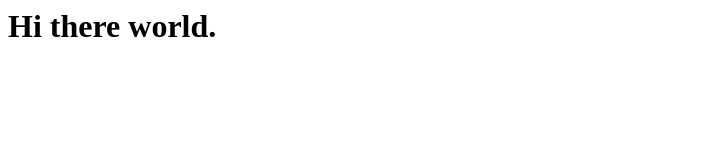
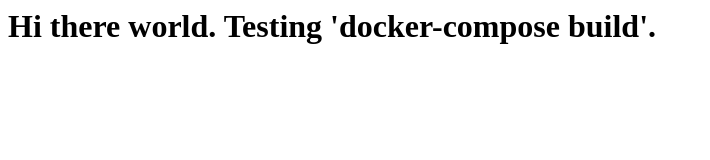
Before and after one commit to WillyBarankin/web, a plain HTML site: page index.html in a window 1280 px wide. Shown: the whole page, without its empty margins (0-710 px from the left). Drawn offline with Linux system fonts and the light colour scheme.

Commit message:
Edited docker-compose and changed page contents. Cheers.

```diff
--- a/index.html
+++ b/index.html
@@ -2,6 +2,6 @@
  <head>
  </head>
  <body>
-   <h1>Hi there world.<h1>
+   <h1>Hi there world. Testing 'docker-compose build'.<h1>
  </body>
 </html>
```
Also changed, not shown: 1 other file.
